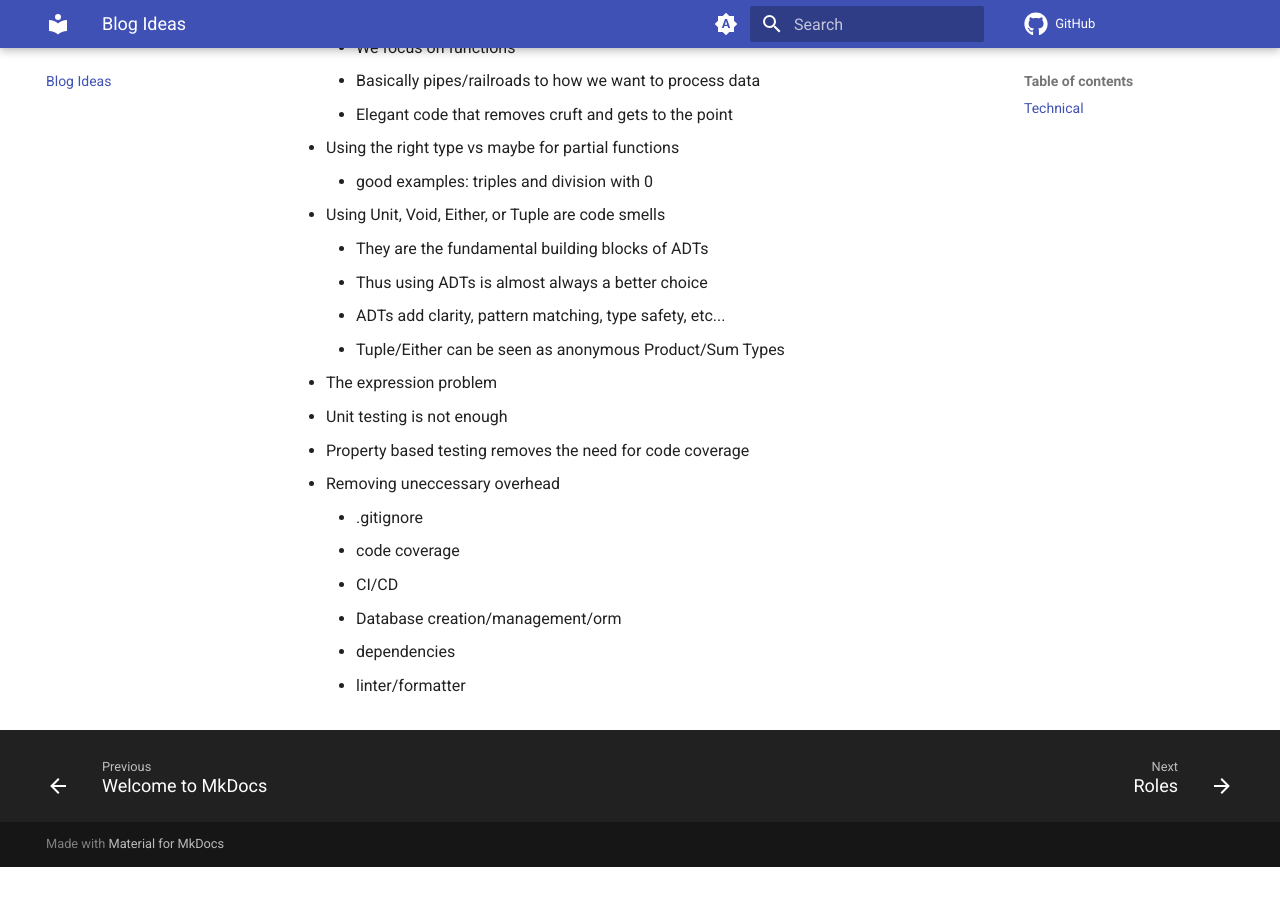
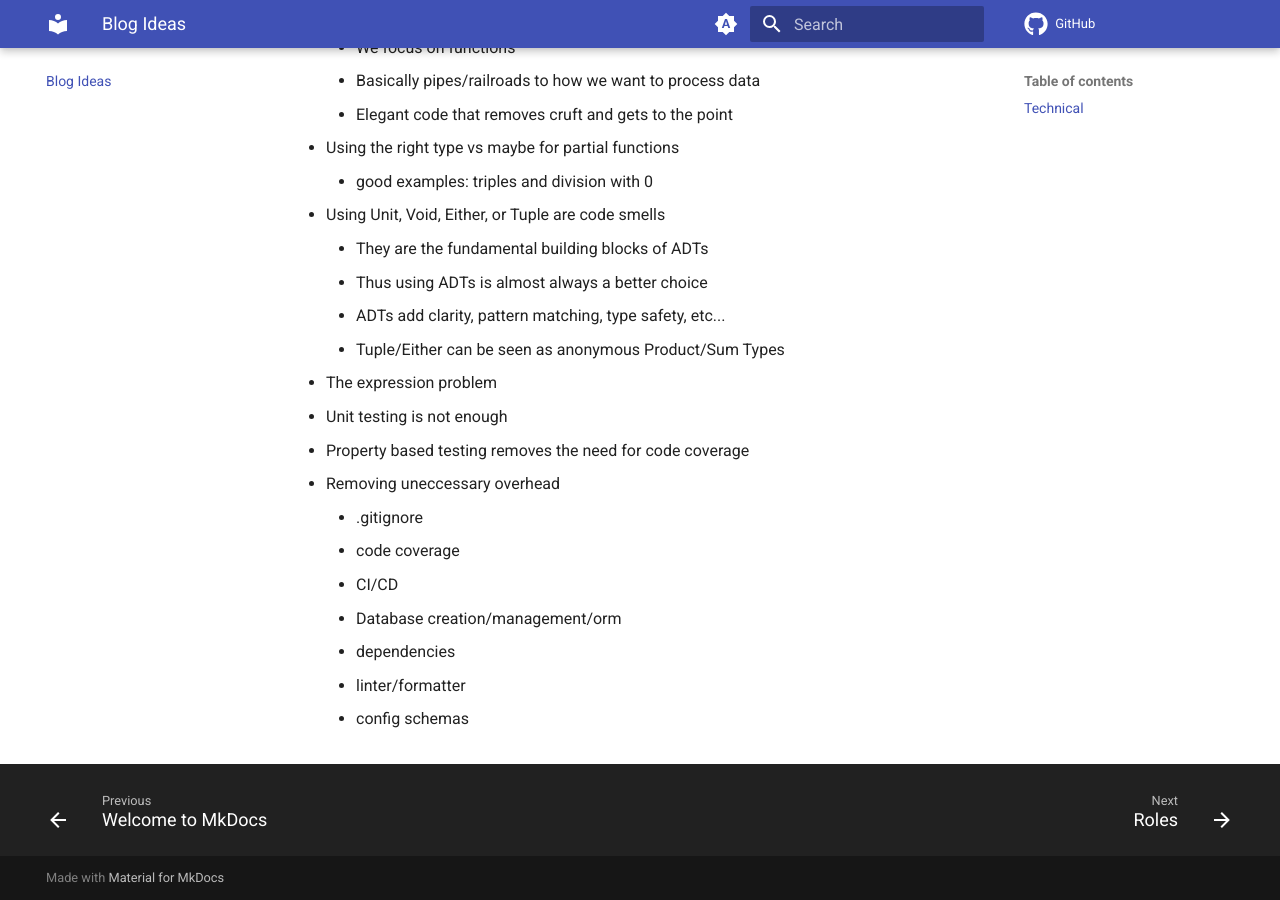
Before and after one commit to solvex-software/solvex-internal-documentation, an MkDocs documentation site: the page built from docs/blog-ideas.md, in a window 1280 px wide and 900 px high, scrolled down 748 px. Built offline with MkDocs 1.6.1 and Material for MkDocs 9.7.7, drawn with Linux system fonts in a browser that asks for light colours; comment, search, counter and statistics services are not loaded; before the commit the page ends 1615 px from its top, so only the background shows below that.

Commit message:
Update blog-ideas.md

```diff
--- a/docs/blog-ideas.md
+++ b/docs/blog-ideas.md
@@ -36,3 +36,4 @@
     - Database creation/management/orm
     - dependencies
     - linter/formatter
+    - config schemas
```
